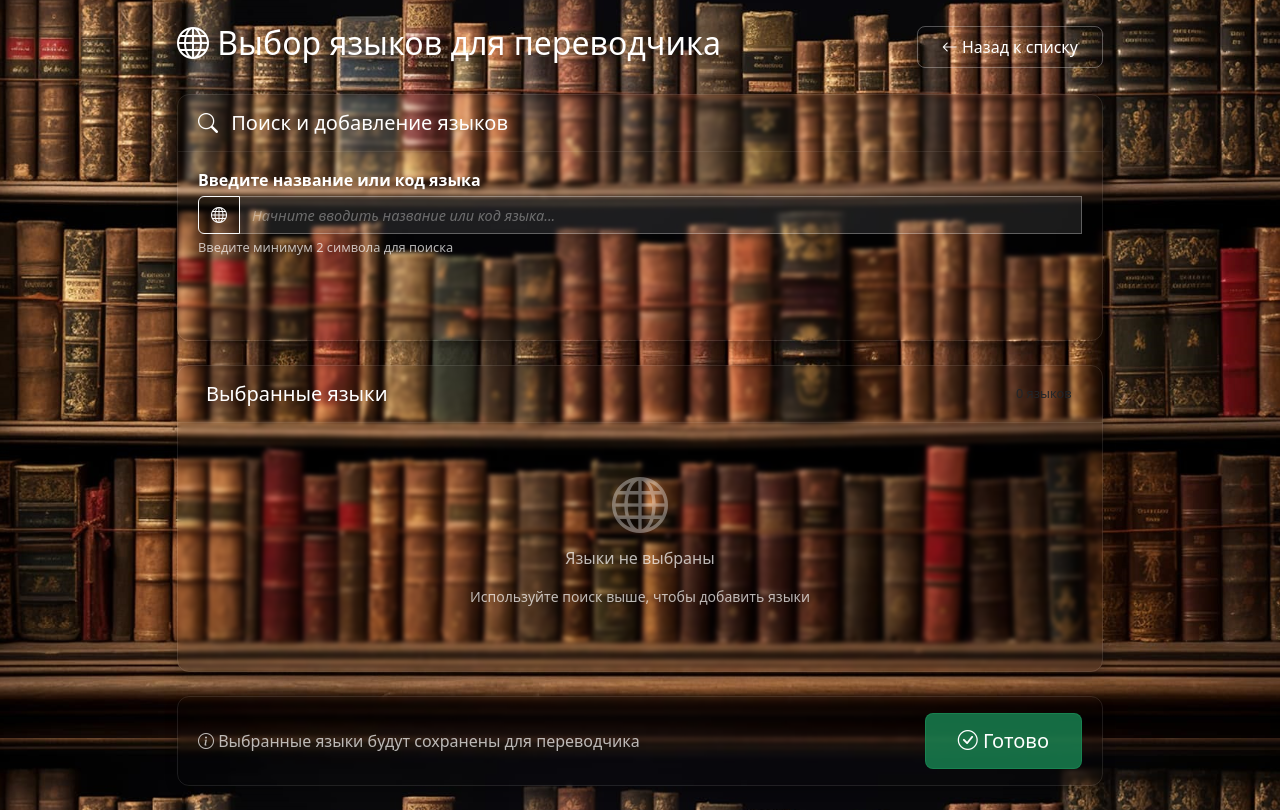
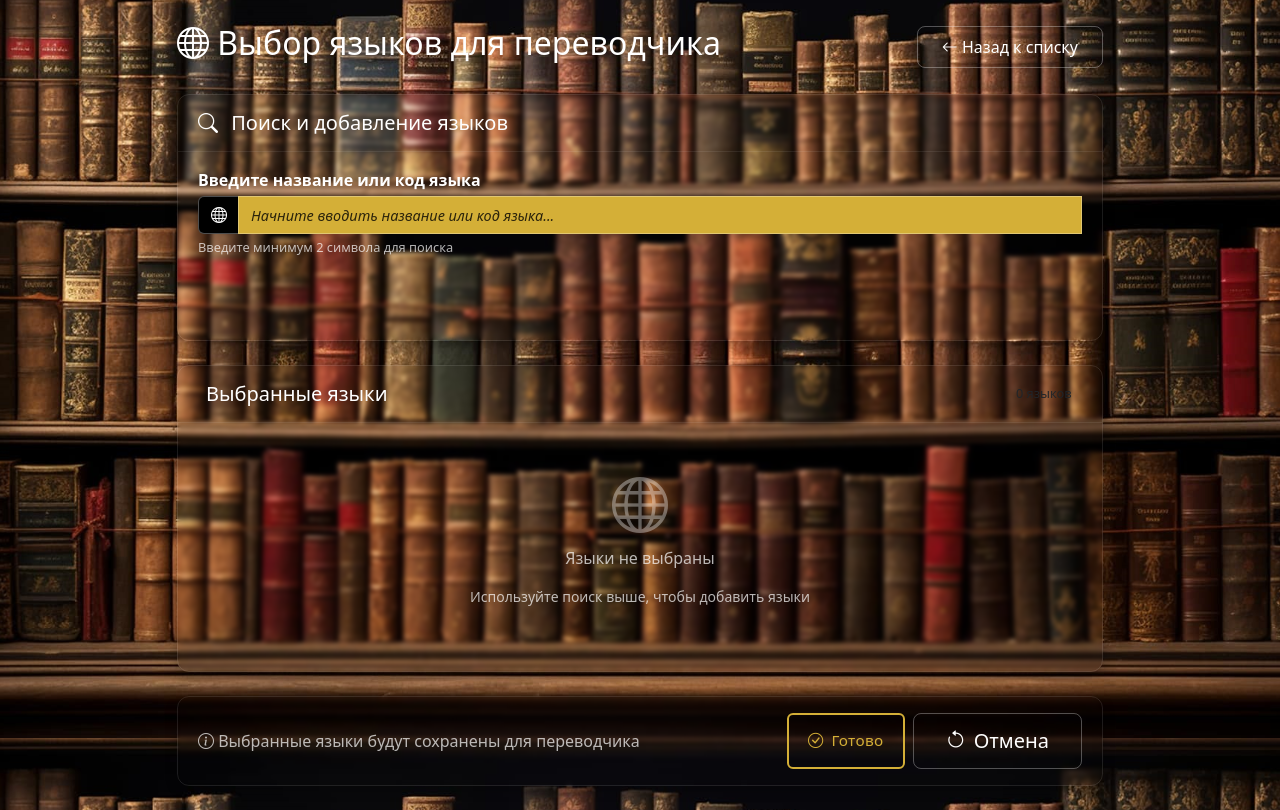
Before and after one commit to intent56/HomeLibrary, a Flask app: template app/templates/select_interpreter_languages.html in a window 1280 px wide. Shown: the part 62-872 px from the top of the page. Run offline with Flask 3, Linux system fonts and the light colour scheme; the template is opened without the code that fills it, so the values that code supplies are empty; some libraries are stand-ins or nearby versions.

Commit message:
Косметические исправления

```diff
--- a/app/templates/select_interpreter_languages.html
+++ b/app/templates/select_interpreter_languages.html
@@ -10,12 +10,15 @@ content %}
         </h2>
         <h5 class="text-white-50">{{ interpreter.fio }}</h5>
       </div>
+      <div>
         <a
           href="{{ url_for('main.interpreter_list') }}"
           class="btn btn-outline-light"
+          id="cancelBtn"
         >
           <i class="bi bi-arrow-left"></i> Назад к списку
         </a>
+      </div>
     </div>
 
     <!-- Поиск языков -->
@@ -38,13 +41,12 @@ content %}
             hx-select="#searchResults"
           >
             <div class="input-group">
-              <span
-                class="input-group-text bg-transparent text-white border-light"
+              <span class="input-group-text custom-input-group"
                 ><i class="bi bi-globe"></i
               ></span>
               <input
                 type="text"
-                class="form-control bg-transparent text-white border-light"
+                class="form-control custom-search-input"
                 id="languageSearch"
                 name="q"
                 placeholder="Начните вводить название или код языка..."
@@ -56,7 +58,7 @@ content %}
                 value="{{ interpreter.id }}"
               />
               <span
-                class="input-group-text bg-transparent border-light"
+                class="input-group-text custom-input-group"
                 id="loading"
                 style="display: none"
               >
@@ -96,7 +98,7 @@ content %}
             class="list-group-item transparent-list-group-item d-flex justify-content-between align-items-center"
           >
             <div>
-              <i class="bi bi-globe text-primary me-2"></i>
+              <i class="bi bi-globe me-2" style="color: var(--main-color)"></i>
               <strong class="text-white">{{ language.name }}</strong>
               <span class="badge bg-secondary bg-opacity-75 text-white ms-2"
                 >{{ language.code }}</span
@@ -151,9 +153,15 @@ content %}
           <div class="d-flex gap-2">
             <a
               href="{{ url_for('main.interpreter_list') }}"
-              class="btn btn-success btn-lg"
+              class="btn btn-edit btn-lg d-flex align-items-center"
             >
-              <i class="bi bi-check-circle"></i> Готово
+              <i class="bi bi-check-circle me-2"></i> Готово
+            </a>
+            <a
+              href="{{ url_for('main.interpreter_list') }}"
+              class="btn btn-outline-light btn-lg d-flex align-items-center"
+            >
+              <i class="bi bi-arrow-counterclockwise me-2"></i> Отмена
             </a>
           </div>
         </div>
@@ -266,24 +274,38 @@ content %}
     color: rgba(255, 255, 255, 0.7) !important;
   }
 
-  /* 5. ПОЛЯ ВВОДА */
-  .form-control.bg-transparent {
-    background-color: rgba(255, 255, 255, 0.1) !important;
+  /* 5. НОВЫЙ СТИЛЬ ДЛЯ INPUT-GROUP (иконки в поле поиска) */
+  .custom-input-group {
+    background-color: #000000 !important;
     color: #ffffff !important;
-    border-color: rgba(255, 255, 255, 0.3) !important;
+    border: 1px solid rgba(255, 255, 255, 0.3) !important;
+    border-right: none !important;
   }
 
-  .form-control.bg-transparent:focus {
-    background-color: rgba(255, 255, 255, 0.2) !important;
-    border-color: rgba(255, 255, 255, 0.5) !important;
-    box-shadow: 0 0 0 0.2rem rgba(255, 255, 255, 0.1);
+  /* 6. НОВЫЙ СТИЛЬ ДЛЯ ПОЛЯ ПОИСКА */
+  .custom-search-input {
+    background-color: var(--main-color) !important;
+    color: #000000 !important;
+    border: 1px solid rgba(255, 255, 255, 0.3) !important;
+    transition: all 0.2s;
+    font-weight: normal;
   }
 
-  .form-control.bg-transparent::placeholder {
-    color: rgba(255, 255, 255, 0.5);
+  .custom-search-input::placeholder {
+    color: #000000 !important;
+    font-weight: normal;
+    opacity: 0.8;
   }
 
-  /* 6. КНОПКИ */
+  .custom-search-input:focus {
+    background-color: var(--main-color) !important;
+    color: #000000 !important;
+    font-weight: bold !important;
+    border-color: rgba(255, 255, 255, 0.6) !important;
+    box-shadow: 0 0 0 0.2rem rgba(255, 194, 0, 0.3);
+  }
+
+  /* 7. КНОПКИ */
   .btn-outline-light {
     color: #ffffff !important;
     border-color: rgba(255, 255, 255, 0.3) !important;
@@ -295,22 +317,48 @@ content %}
     color: #ffffff !important;
   }
 
-  .btn-success {
-    background-color: rgba(25, 135, 84, 0.8) !important;
-    border-color: rgba(25, 135, 84, 0.8) !important;
+  /* 8. НОВЫЙ СТИЛЬ ДЛЯ КНОПОК "ГОТОВО" */
+  .btn-edit {
+    background-color: transparent !important;
+    color: var(--main-color) !important;
+    border: 2px solid var(--main-color) !important;
+    transition: all 0.3s ease !important;
+    font-weight: 500 !important;
+    padding: 0.5rem 1.2rem;
+    border-radius: 6px;
+    font-size: 0.95rem;
+    letter-spacing: 0.3px;
   }
 
-  .btn-success:hover {
-    background-color: rgba(25, 135, 84, 1) !important;
-    border-color: rgba(25, 135, 84, 1) !important;
+  .btn-edit:hover {
+    background-color: var(--main-color) !important;
+    color: #000000 !important;
+    border-color: #000000 !important;
+    transform: translateY(-1px);
+    box-shadow: 0 4px 12px rgba(255, 194, 0, 0.3);
   }
 
-  /* 7. БЕЙДЖИ */
+  .btn-edit:active {
+    transform: translateY(0px);
+    box-shadow: 0 2px 6px rgba(255, 194, 0, 0.2);
+  }
+
+  .btn-edit:focus {
+    box-shadow: 0 0 0 3px rgba(255, 194, 0, 0.4);
+    outline: none;
+  }
+
+  .btn-edit-lg {
+    padding: 0.75rem 1.5rem;
+    font-size: 1.1rem;
+  }
+
+  /* 9. БЕЙДЖИ */
   .badge.bg-secondary {
     background-color: rgba(108, 117, 125, 0.7) !important;
   }
 
-  /* 8. АДАПТИВНОСТЬ */
+  /* 10. АДАПТИВНОСТЬ */
   @media (max-width: 768px) {
     .card-body {
       padding: 1rem !important;
```
Lines whose indentation alone changed are shown as unchanged.
